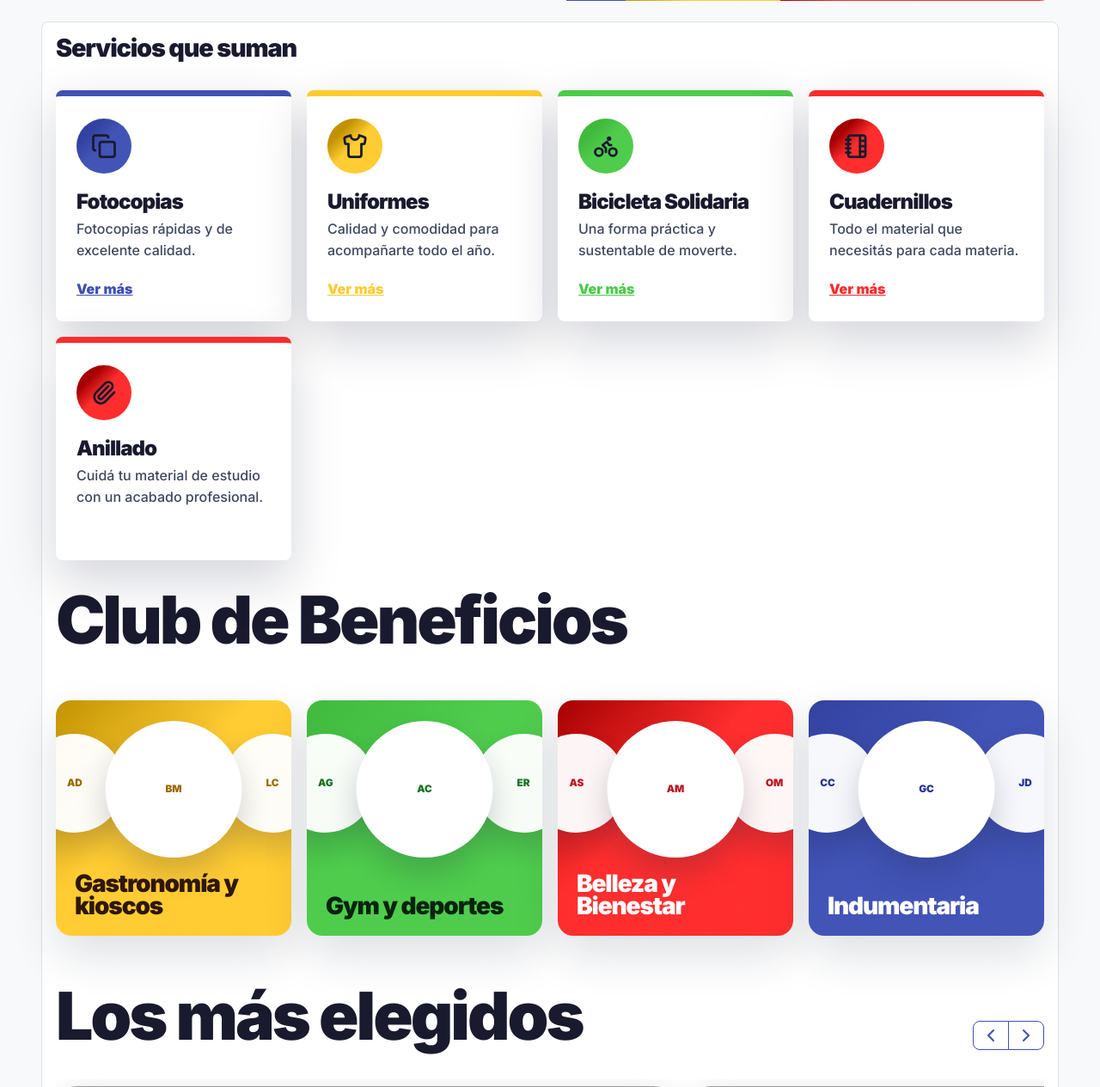
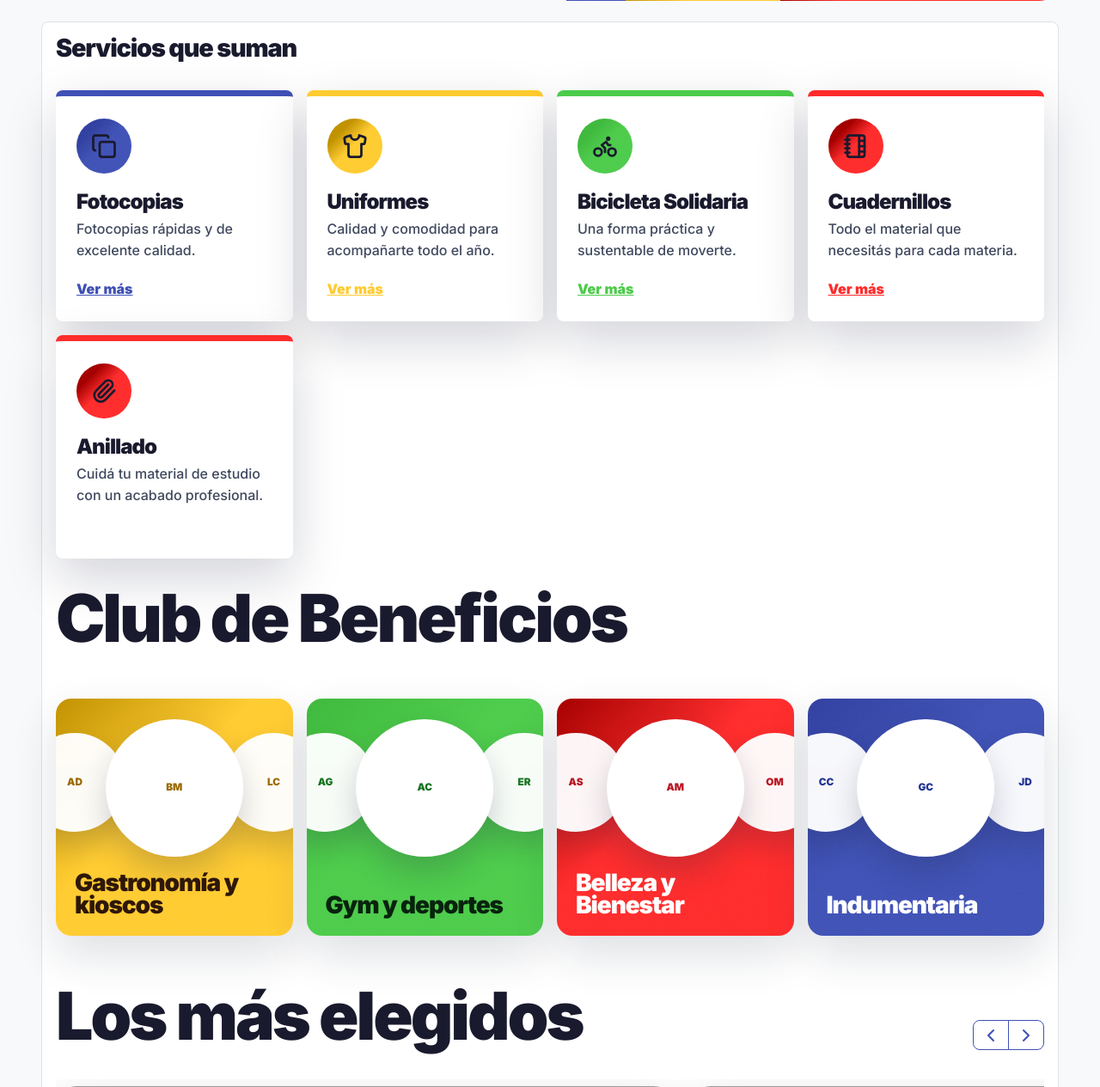
Before and after one commit to CET-3/uni2, a Django app: page /design-system/ in a window 1280 px wide. Shown: the part 3963-5228 px from the top of the page at 86% size. Run offline with Django 5.2, Linux system fonts and the light colour scheme; the visitor is signed in with stand-in values (Sample User, id 1); data that the repository does not hold is empty; grey boxes are pictures that could not be loaded.

Commit message:
Migra grillas de layout a Bootstrap: uni2-service-grid, uni2-steps, uni2-benefit-links
Reemplaza los tres contenedores CSS Grid con row g-3 + col-6 col-md-3 de Bootstrap
en todos los templates (includes, home, comercios, design-system). Elimina del CSS
las reglas display:grid, grid-template-columns y sus overrides responsive para estas clases.

```diff
--- a/static/css/uni2-design-system.css
+++ b/static/css/uni2-design-system.css
@@ -167,13 +167,6 @@
   padding: 2rem 0;
 }
 
-.uni2-benefit-links {
-  grid-template-columns: repeat(auto-fit, minmax(180px, 1fr));
-  min-width: 0;
-  overflow: visible;
-  padding-bottom: 0;
-  width: 100%;
-}
 
 .uni2-benefit-mix-card {
   aspect-ratio: 1 / 1;
@@ -410,16 +403,9 @@ html {
 }
 
 /* === GRIDS === */
-.uni2-service-grid,
-.uni2-steps,
-.uni2-benefit-links,
 .uni2-metric-grid {
   display: grid;
   gap: 18px;
-}
-
-.uni2-service-grid {
-  grid-template-columns: repeat(4, minmax(0, 1fr));
 }
 
 /* === SERVICE CARD === */
@@ -504,10 +490,6 @@ html {
   box-shadow: var(--sombra);
 }
 
-.uni2-steps {
-  grid-template-columns: repeat(4, minmax(0, 1fr));
-  margin-top: 34px;
-}
 
 .uni2-step-card {
   border: 0;
@@ -2317,12 +2299,6 @@ html {
 }
 
 @media (max-width: 1080px) {
-  .uni2-service-grid,
-  .uni2-benefit-links,
-  .uni2-steps,
-  .steps {
-    grid-template-columns: repeat(2, minmax(0, 1fr));
-  }
 
   .uni2-detail-layout {
     grid-template-columns: 1fr;
@@ -2375,10 +2351,6 @@ html {
     min-height: 52px;
   }
 
-  .uni2-service-grid {
-    gap: 10px;
-    grid-template-columns: repeat(2, minmax(0, 1fr));
-  }
 
   .uni2-service-card {
     gap: 14px;
@@ -2391,10 +2363,6 @@ html {
     width: 50px;
   }
 
-  .uni2-benefit-links {
-    gap: 10px;
-    grid-template-columns: repeat(2, minmax(0, 1fr));
-  }
 
   .uni2-benefit-mix-card {
     border-radius: 14px;
--- a/templates/base.html
+++ b/templates/base.html
@@ -11,7 +11,7 @@
     <link href="https://cdn.jsdelivr.net/npm/bootstrap@5.3.3/dist/css/bootstrap.min.css" rel="stylesheet">
     <link rel="stylesheet" href="https://cdn.jsdelivr.net/npm/bootstrap-icons@1.11.3/font/bootstrap-icons.min.css">
     <link rel="stylesheet" href="https://cdnjs.cloudflare.com/ajax/libs/font-awesome/6.4.0/css/all.min.css">
-    <link rel="stylesheet" href="{% static 'css/uni2-design-system.css' %}?v=20260712-8">
+    <link rel="stylesheet" href="{% static 'css/uni2-design-system.css' %}?v=20260712-9">
     {% block extra_head %}{% endblock %}
 </head>
 <body class="d-flex flex-column min-vh-100{% block body_class %}{% endblock %}">
--- a/templates/includes/beneficios_grid.html
+++ b/templates/includes/beneficios_grid.html
@@ -6,8 +6,9 @@
         </div>
     </div>
 
-    <nav class="uni2-benefit-links" aria-label="Rubros con beneficios">
+    <div class="row g-3" aria-label="Rubros con beneficios">
         {% for rubro in rubros_beneficio %}
+            <div class="col-6 col-md-3">
                 <a href="{% url 'web:actividad_comercial_detalle' rubro.pk %}" class="uni2-benefit-mix-card {% cycle 'uni2-benefit-food' 'uni2-benefit-sport' 'uni2-benefit-beauty' 'uni2-benefit-fashion' %}">
                     <span class="uni2-benefit-logo-cloud" aria-hidden="true">
                         {% for comercio in rubro.comercios_con_foto|slice:":3" %}
@@ -23,7 +24,8 @@
                     </span>
                     <span class="uni2-benefit-rubric">{{ rubro.nombre }}</span>
                 </a>
+            </div>
         {% endfor %}
-    </nav>
+    </div>
 </aside>
 {% endif %}
--- a/templates/includes/servicios_grid.html
+++ b/templates/includes/servicios_grid.html
@@ -6,9 +6,10 @@
         </div>
     </div>
 
-    <div class="uni2-service-grid" aria-label="Servicios de la mutual">
+    <div class="row g-3" aria-label="Servicios de la mutual">
         {% for categoria in categorias_productos_servicios %}
             {% cycle 'uni2-service-card-blue' 'uni2-service-card-yellow' 'uni2-service-card-green' 'uni2-service-card-red' 'uni2-service-card-purple' as color silent %}
+            <div class="col-6 col-md-3">
                 <article class="uni2-service-card {{ color }}">
                     <span class="uni2-service-icon" aria-hidden="true"><i class="bi bi-{{ categoria.etiqueta_icono|default:'box' }}"></i></span>
                     <div>
@@ -17,6 +18,7 @@
                     </div>
                     <a class="link" href="{% url 'web:categoria_detalle' categoria.pk %}">Ver más</a>
                 </article>
+            </div>
         {% endfor %}
     </div>
 </section>
--- a/templates/web/comercios.html
+++ b/templates/web/comercios.html
@@ -14,8 +14,9 @@
         </div>
     </div>
 
-    <div class="uni2-service-grid">
+    <div class="row g-3">
         {% for comercio in comercios %}
+            <div class="col-6 col-md-3">
                 <article class="uni2-service-card uni2-service-card-blue">
                     <div>
                         <h3>{{ comercio.nombre }}</h3>
@@ -35,6 +36,7 @@
                         {% endif %}
                     </div>
                 </article>
+            </div>
         {% empty %}
             <p>No hay comercios adheridos cargados.</p>
         {% endfor %}
--- a/templates/web/design-system.html
+++ b/templates/web/design-system.html
@@ -317,55 +317,55 @@
         <div class="uni2-section-heading uni2-compact-heading">
             <div><h2>Servicios que suman</h2></div>
         </div>
-        <div class="uni2-service-grid" aria-label="Servicios de la mutual">
-            <article class="uni2-service-card uni2-service-card-blue" data-href="#servicios">
+        <div class="row g-3" aria-label="Servicios de la mutual">
+            <div class="col-6 col-md-3"><article class="uni2-service-card uni2-service-card-blue" data-href="#servicios">
                 <span class="uni2-service-icon" aria-hidden="true"><i data-lucide="copy"></i></span>
                 <div><h3>Fotocopias</h3><p>Fotocopias rápidas y de excelente calidad.</p></div>
                 <a class="link" href="#servicios">Ver más</a>
-            </article>
-            <article class="uni2-service-card uni2-service-card-yellow" data-href="#servicios">
+            </article></div>
+            <div class="col-6 col-md-3"><article class="uni2-service-card uni2-service-card-yellow" data-href="#servicios">
                 <span class="uni2-service-icon" aria-hidden="true"><i data-lucide="shirt"></i></span>
                 <div><h3>Uniformes</h3><p>Calidad y comodidad para acompa&ntilde;arte todo el a&ntilde;o.</p></div>
                 <a class="link" href="#servicios">Ver más</a>
-            </article>
-            <article class="uni2-service-card uni2-service-card-green" data-href="#servicios">
+            </article></div>
+            <div class="col-6 col-md-3"><article class="uni2-service-card uni2-service-card-green" data-href="#servicios">
                 <span class="uni2-service-icon" aria-hidden="true"><i data-lucide="bike"></i></span>
                 <div><h3>Bicicleta Solidaria</h3><p>Una forma práctica y sustentable de moverte.</p></div>
                 <a class="link" href="#servicios">Ver más</a>
-            </article>
-            <article class="uni2-service-card uni2-service-card-red" data-href="#servicios">
+            </article></div>
+            <div class="col-6 col-md-3"><article class="uni2-service-card uni2-service-card-red" data-href="#servicios">
                 <span class="uni2-service-icon" aria-hidden="true"><i data-lucide="notebook-tabs"></i></span>
                 <div><h3>Cuadernillos</h3><p>Todo el material que necesitás para cada materia.</p></div>
                 <a class="link" href="#servicios">Ver más</a>
-            </article>
-            <article class="uni2-service-card uni2-service-card-purple">
+            </article></div>
+            <div class="col-6 col-md-3"><article class="uni2-service-card uni2-service-card-purple">
                 <span class="uni2-service-icon" aria-hidden="true"><i data-lucide="paperclip"></i></span>
                 <div><h3>Anillado</h3><p>Cuidá tu material de estudio con un acabado profesional.</p></div>
-            </article>
+            </article></div>
         </div>
 
         <aside class="uni2-benefit-band" aria-labelledby="beneficios-home-title">
             <div class="uni2-section-heading">
                 <div><h2 id="beneficios-home-title">Club de Beneficios</h2></div>
             </div>
-            <nav class="uni2-benefit-links js-home-benefits-grid" aria-label="Rubros con beneficios">
-                <a class="uni2-benefit-mix-card uni2-benefit-food" href="#beneficios">
+            <div class="row g-3 js-home-benefits-grid" aria-label="Rubros con beneficios">
+                <div class="col-6 col-md-3"><a class="uni2-benefit-mix-card uni2-benefit-food" href="#beneficios">
                     <span class="uni2-benefit-logo-cloud" aria-hidden="true"><span class="uni2-benefit-logo-dot uni2-benefit-logo-dot-left"><span>AD</span></span><span class="uni2-benefit-logo-dot uni2-benefit-logo-dot-main"><span>BM</span></span><span class="uni2-benefit-logo-dot uni2-benefit-logo-dot-right"><span>LC</span></span></span>
                     <span class="uni2-benefit-rubric">Gastronomía y kioscos</span>
-                </a>
-                <a class="uni2-benefit-mix-card uni2-benefit-sport" href="#beneficios">
+                </a></div>
+                <div class="col-6 col-md-3"><a class="uni2-benefit-mix-card uni2-benefit-sport" href="#beneficios">
                     <span class="uni2-benefit-logo-cloud" aria-hidden="true"><span class="uni2-benefit-logo-dot uni2-benefit-logo-dot-left"><span>AG</span></span><span class="uni2-benefit-logo-dot uni2-benefit-logo-dot-main"><span>AC</span></span><span class="uni2-benefit-logo-dot uni2-benefit-logo-dot-right"><span>ER</span></span></span>
                     <span class="uni2-benefit-rubric">Gym y deportes</span>
-                </a>
-                <a class="uni2-benefit-mix-card uni2-benefit-beauty" href="#beneficios">
+                </a></div>
+                <div class="col-6 col-md-3"><a class="uni2-benefit-mix-card uni2-benefit-beauty" href="#beneficios">
                     <span class="uni2-benefit-logo-cloud" aria-hidden="true"><span class="uni2-benefit-logo-dot uni2-benefit-logo-dot-left"><span>AS</span></span><span class="uni2-benefit-logo-dot uni2-benefit-logo-dot-main"><span>AM</span></span><span class="uni2-benefit-logo-dot uni2-benefit-logo-dot-right"><span>OM</span></span></span>
                     <span class="uni2-benefit-rubric">Belleza y Bienestar</span>
-                </a>
-                <a class="uni2-benefit-mix-card uni2-benefit-fashion" href="#beneficios">
+                </a></div>
+                <div class="col-6 col-md-3"><a class="uni2-benefit-mix-card uni2-benefit-fashion" href="#beneficios">
                     <span class="uni2-benefit-logo-cloud" aria-hidden="true"><span class="uni2-benefit-logo-dot uni2-benefit-logo-dot-left"><span>CC</span></span><span class="uni2-benefit-logo-dot uni2-benefit-logo-dot-main"><span>GC</span></span><span class="uni2-benefit-logo-dot uni2-benefit-logo-dot-right"><span>JD</span></span></span>
                     <span class="uni2-benefit-rubric">Indumentaria</span>
-                </a>
-            </nav>
+                </a></div>
+            </div>
         </aside>
 
         <div class="uni2-section-heading mt-4">
@@ -394,11 +394,11 @@
 
         <div class="mt-4">
             <h2>C&oacute;mo ser parte de nuestra comunidad</h2>
-            <div class="uni2-steps">
-                <article class="uni2-step-card uni2-step-card-blue"><strong class="uni2-step-number">1</strong><h3>Acércate a la mutual</h3><p>Visitá UNI2 durante nuestros horarios de atención.</p></article>
-                <article class="uni2-step-card uni2-step-card-yellow"><strong class="uni2-step-number">2</strong><h3>Completá tu inscripción</h3><p>Registrá tus datos de forma rápida y sencilla.</p></article>
-                <article class="uni2-step-card uni2-step-card-green"><strong class="uni2-step-number">3</strong><h3>Sumate a la comunidad</h3><p>Con una cuota social de solo $800 por mes, ya sos asociado.</p></article>
-                <article class="uni2-step-card uni2-step-card-red"><strong class="uni2-step-number">4</strong><h3>Disfrutá tus beneficios</h3><p>Accedé a servicios, descuentos y oportunidades exclusivas.</p></article>
+            <div class="row g-3">
+                <div class="col-6 col-md-3"><article class="uni2-step-card uni2-step-card-blue"><strong class="uni2-step-number">1</strong><h3>Acércate a la mutual</h3><p>Visitá UNI2 durante nuestros horarios de atención.</p></article></div>
+                <div class="col-6 col-md-3"><article class="uni2-step-card uni2-step-card-yellow"><strong class="uni2-step-number">2</strong><h3>Completá tu inscripción</h3><p>Registrá tus datos de forma rápida y sencilla.</p></article></div>
+                <div class="col-6 col-md-3"><article class="uni2-step-card uni2-step-card-green"><strong class="uni2-step-number">3</strong><h3>Sumate a la comunidad</h3><p>Con una cuota social de solo $800 por mes, ya sos asociado.</p></article></div>
+                <div class="col-6 col-md-3"><article class="uni2-step-card uni2-step-card-red"><strong class="uni2-step-number">4</strong><h3>Disfrutá tus beneficios</h3><p>Accedé a servicios, descuentos y oportunidades exclusivas.</p></article></div>
             </div>
             <div class="uni2-info-box mt-3" aria-label="Información importante">
                 <div><h3>Asociación</h3><p>Presencial en la mutual.</p></div>
```
Also changed, not shown: templates/web/home.html (+9 -1 lines). Lines whose indentation alone changed are shown as unchanged.
